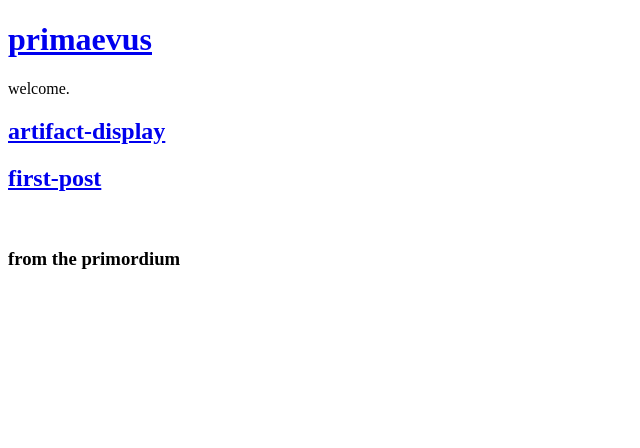
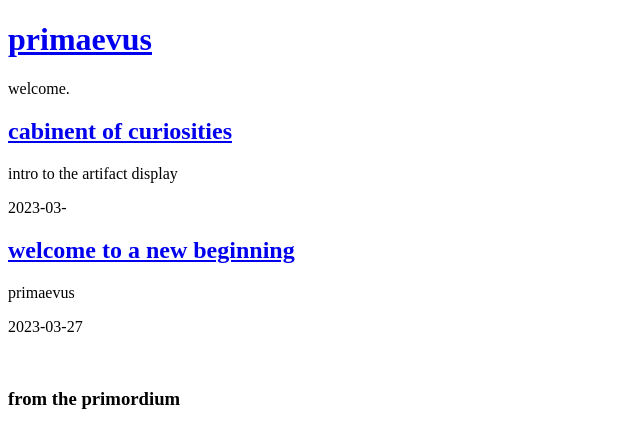
Before and after one commit to ryanfurrh/primaevus, a Next.js app: page / in a window 1280 px wide. Shown: the top 448 px of the page, without its empty margins (0-640 px from the left). Built offline with nearby package versions, Linux system fonts and the light colour scheme.

Commit message:
Add readable meta data
with gray matter

```diff
--- a/app/page.tsx
+++ b/app/page.tsx
@@ -1,22 +1,36 @@
 import fs from "fs";
 import Link from "next/link";
 import matter from "gray-matter";
+import { PostMetadata } from "@/components/PostMetadata";
 
-const getPostMetadata = () => {
+const getPostMetadata = (): PostMetadata[] => {
   const folder = "posts/";
   const files = fs.readdirSync(folder);
   const markdownPosts = files.filter((file) => file.endsWith(".md"));
-  const slugs = markdownPosts.map((file) => file.replace(".md", ""));
-  return slugs;
+
+  const posts = markdownPosts.map((fileName) => {
+    const fileContents = fs.readFileSync(`posts/${fileName}`, "utf8");
+    const matterResult = matter(fileContents);
+    return {
+      title: matterResult.data.title,
+      date: matterResult.data.date,
+      subtitle: matterResult.data.subtitle,
+      slug: fileName.replace(".md", ""),
+    };
+  });
+
+  return posts;
 };
 
 const HomePage = () => {
   const postMetadata = getPostMetadata();
-  const postPreviews = postMetadata.map((slug) => (
+  const postPreviews = postMetadata.map((post) => (
     <div>
-      <Link href={`/posts/${slug}`}>
-        <h2>{slug}</h2>
+      <Link href={`/posts/${post.slug}`}>
+        <h2>{post.title}</h2>
       </Link>
+      <p>{post.subtitle}</p>
+      <p>{post.date}</p>
     </div>
   ));
 
--- /dev/null
+++ b/components/PostMetadata.ts
@@ -0,0 +1,6 @@
+export interface PostMetadata {
+    title: string;
+    date: string;
+    subtitle: string;
+    slug: string;
+}
```
